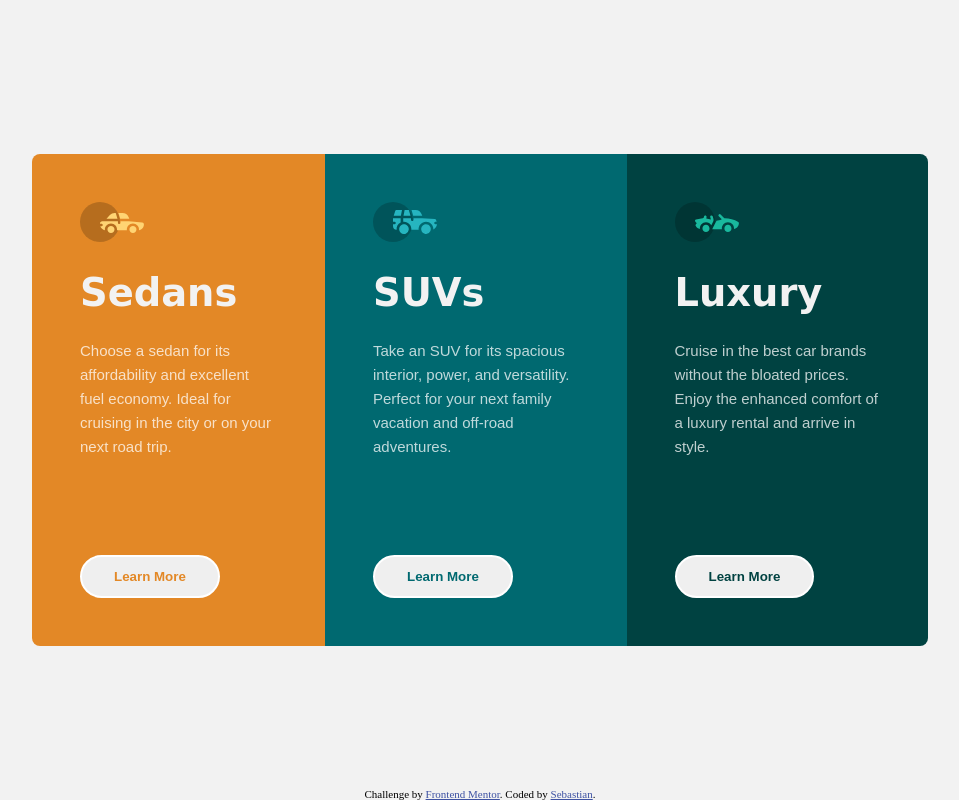
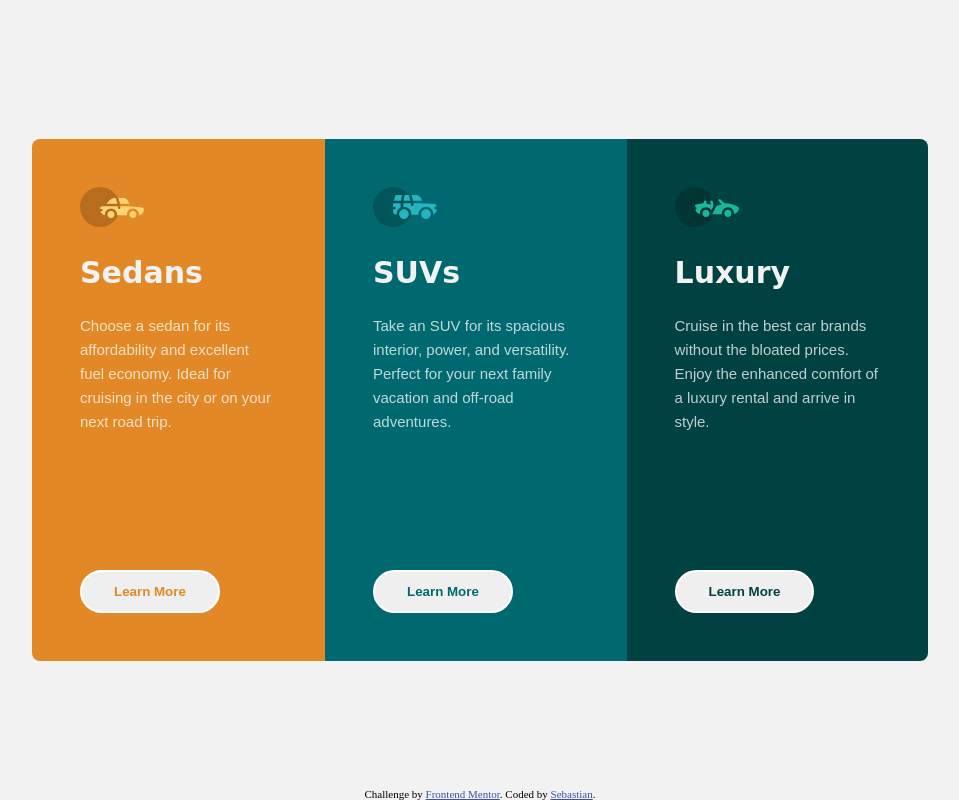
Before and after one commit to Basti576/3-column-preview-card-component-main, a plain HTML site: page index.html in a window 1280 px wide. Shown: the whole page, without its empty margins (160-1119 px from the left). Drawn offline with Linux system fonts and the light colour scheme; a web font is replaced by a local one.

Commit message:
Changes on Index.html and stylesheet

```diff
--- a/css/style.css
+++ b/css/style.css
@@ -33,13 +33,13 @@ body{
   }
 .cards-container{
     display:flex;
-
+    height: auto;
     max-width:70vw;
 
 }
 
 .card{
-    padding:3rem;
+    padding:3rem 3rem 2rem 3rem;
     height:auto;
 
 }
@@ -50,7 +50,7 @@ body{
     font-family: 'Big Shoulders Text', cursive;
     font-weight: 700;
     color: hsl(0, 0%, 95%);
-    font-size:3vw;
+    font-size:30px;
     margin:1.5rem 0 1.5rem 0;
 }
 
@@ -59,7 +59,10 @@ body{
     font-weight: 400;
     line-height:1.5rem;
     color: hsla(0, 0%, 100%, 0.75);
-    margin-bottom:6rem;
+    height:15rem;
+
+
+
 }
 
 
@@ -67,7 +70,7 @@ body{
 #card-sedan{
     border-top-left-radius: 0.5rem;
     border-bottom-left-radius: 0.5rem;
- background-color:hsl(31, 77%, 52%);
+    background-color:hsl(31, 77%, 52%);
 
 
 }
@@ -100,10 +103,7 @@ body{
     border:2px solid white;
     color:hsl(179, 100%, 13%);
 }
-.card-footer{
-    height:auto;
-    width: auto;
-}
+
 
 #card-sedan .card-button:hover, #card-suvs .card-button:hover, #card-luxury .card-button:hover{
     transition:all 100ms ease-in-out;
@@ -113,7 +113,11 @@ body{
 
 
 }
-
+.card-footer{
+    height:auto;
+    width: auto;
+    padding:1rem 0;
+}
 .card-button{
 
     font-family: 'Lexend Deca', sans-serif;
--- a/index.html
+++ b/index.html
@@ -28,10 +28,10 @@
       <div class="card-header-icon"><img src="images/icon-sedans.svg" alt="sedan car symbol"></div>
 
       <div class="card-title">Sedans</div>
-      <div class="card-content">
+      <p class="card-content">
         Choose a sedan for its affordability and excellent fuel economy. Ideal for cruising in the city
         or on your next road trip.
-      </div>
+      </p>
 
       <div class="card-footer">
         <button class="card-button">Learn More</button>
@@ -43,10 +43,10 @@
       <div class="card-header"><img src="images/icon-suvs.svg" alt="suv car symbol"></div>
 
       <div class="card-title"> SUVs</div>
-      <div class="card-content">
+      <p class="card-content">
         Take an SUV for its spacious interior, power, and versatility. Perfect for your next family vacation
         and off-road adventures.
-      </div>
+      </p>
 
       <div class="card-footer">
         <button class="card-button">Learn More</button>
@@ -58,10 +58,10 @@
       <div class="card-header"><img src="images/icon-luxury.svg" alt="luxury car symbol"></div>
 
       <div class="card-title">Luxury</div>
-      <div class="card-content">
+      <p class="card-content">
         Cruise in the best car brands without the bloated prices. Enjoy the enhanced comfort of a luxury
         rental and arrive in style.
-      </div>
+      </p>
 
       <div class="card-footer">
         <button class="card-button">Learn More</button>
```
